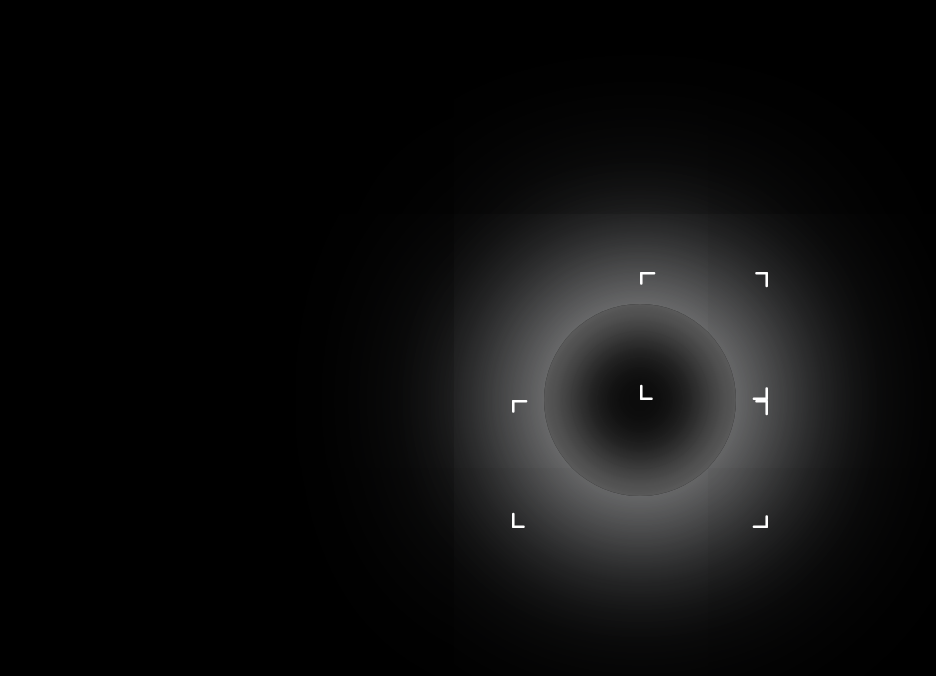
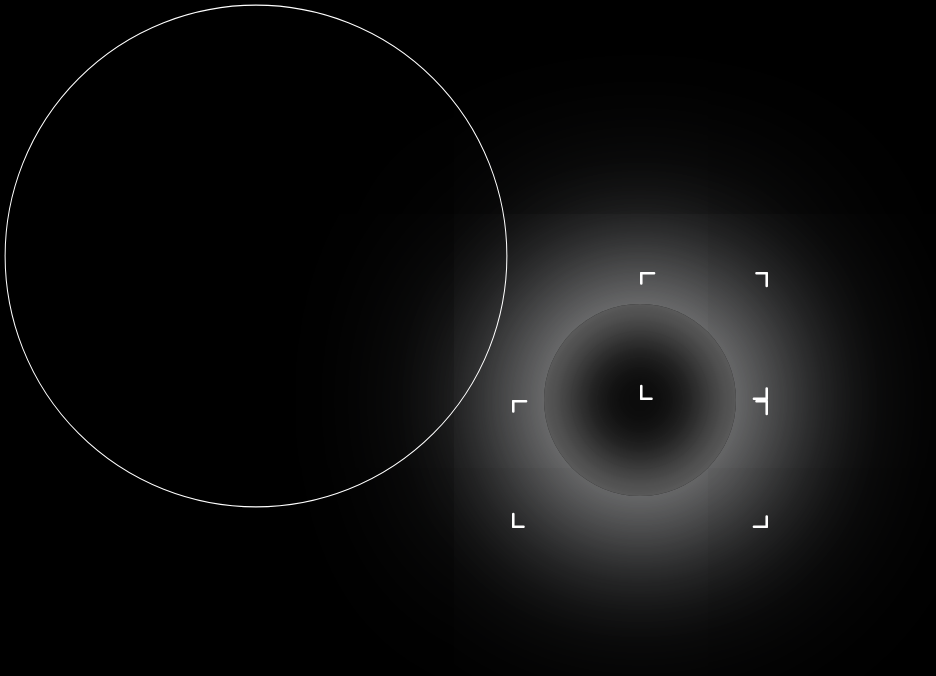
Before and after one commit to XihaoZhu/xihao-app, a Next.js app: page / in a window 1280 px wide. Shown: the top 676 px of the page, without its empty margins (0-936 px from the left). Built offline with nearby package versions, Linux system fonts and the light colour scheme.

Commit message:
lets see how it looks like then decide

```diff
--- a/app/components/current/current.tsx
+++ b/app/components/current/current.tsx
@@ -43,17 +43,19 @@ export default function Current() {
                     overwrite: 'auto',
                     stroke: '#00FF00',
                     onComplete: () => {
-                        dispatch(resize({ scale: 5 }))
+                        dispatch(resize({ scale: 10 }))
                         dispatch(move({ x: 2, y: 1 }))
                     }
                 })
                 tl.to(bottom.current, {
                     opacity: 0,
                     duration: 1,
+                    pointerEvents: 'none'
                 }, '<')
                 tl.to(leftTop.current, {
                     opacity: 0,
                     duration: 1,
+                    pointerEvents: 'none'
                 }, '<')
                 tl.to(svg, {
                     transformOrigin: '0 100%',
@@ -89,11 +91,13 @@ export default function Current() {
                 })
                 tl.to(bottom.current, {
                     opacity: 1,
-                    duration: 1
+                    duration: 1,
+                    pointerEvents: 'auto'
                 })
                 tl.to(leftTop.current, {
                     opacity: 1,
-                    duration: 1
+                    duration: 1,
+                    pointerEvents: 'auto'
                 }, '<')
                 tl.to(line, {
                     strokeDashoffset: 0,
@@ -138,17 +142,19 @@ export default function Current() {
                     overwrite: 'auto',
                     stroke: '#00FF00',
                     onComplete: () => {
-                        dispatch(resize({ scale: 5 }))
+                        dispatch(resize({ scale: 10 }))
                         dispatch(move({ x: 2.5, y: 0 }))
                     }
                 })
                 tl.to(rightTop.current, {
                     opacity: 0,
-                    duration: 1
+                    duration: 1,
+                    pointerEvents: 'none'
                 }, '<')
                 tl.to(leftTop.current, {
                     opacity: 0,
                     duration: 1,
+                    pointerEvents: 'none'
                 }, '<')
                 tl.to(svg, {
                     transformOrigin: '50% 0%',
@@ -183,11 +189,13 @@ export default function Current() {
                 })
                 tl.to(rightTop.current, {
                     opacity: 1,
-                    duration: 1
+                    duration: 1,
+                    pointerEvents: 'auto'
                 })
                 tl.to(leftTop.current, {
                     opacity: 1,
-                    duration: 1
+                    duration: 1,
+                    pointerEvents: 'auto'
                 }, '<')
                 tl.to(line, {
                     strokeDashoffset: 0,
@@ -246,6 +254,7 @@ export default function Current() {
 
     return (
         <div className="w-screen h-screen shrink-0 relative opacity-0" ref={biggestContainer}>
+            {/* top left heart */}
             <svg
                 viewBox="0 0 100 100"
                 xmlns="http://www.w3.org/2000/svg"
@@ -283,6 +292,7 @@ export default function Current() {
                 />
             </svg>
 
+            {/* top right square */}
             <svg
                 className="w-[10vw] absolute bottom-[50%] left-[50%]"
                 viewBox="0 0 100 100"
@@ -334,6 +344,24 @@ export default function Current() {
                     strokeDasharray={'10 80 100'}
                 />
             </svg>
+            {/* animation for when in square */}
+            <svg
+                viewBox="0 0 100 100"
+                className="w-[40vw] h-[40vw] absolute"
+                xmlns="http://www.w3.org/2000/svg"
+            >
+                <circle
+                    cx="50"
+                    cy="50"
+                    r="49"
+                    fill="none"
+                    stroke="white"
+                    strokeWidth="0.2"
+                />
+            </svg>
+
+
+            {/* bottom rectangular */}
             <svg
                 className="w-[30vw] h-[10vw] absolute top-[50%] left-[35vw]"
                 viewBox="0 0 200 100"
```
